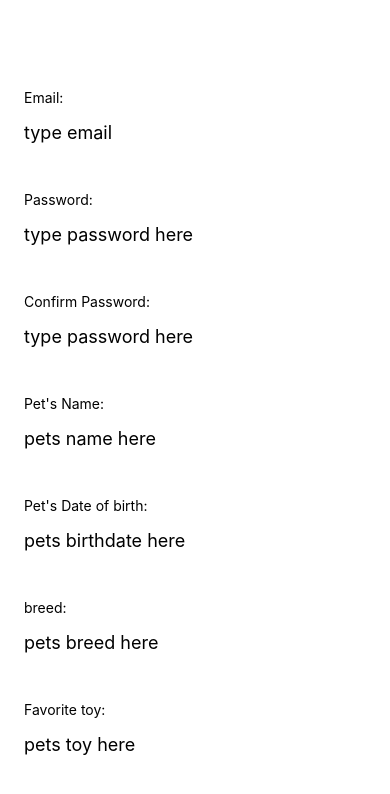
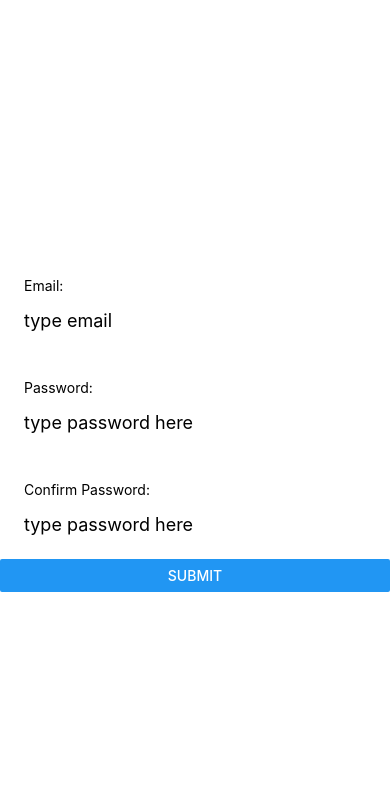
Before and after one commit to KeyG94/woofsgram_native, a React Native app: screen / in a window 390 px wide. Shown: the top 794 px of the page. Built offline with nearby package versions, Linux system fonts and the light colour scheme.

Commit message:
added yup package and corrected the object schema to confirm pass and show error on the first input field whenever its missing. -TODO: add error message to the other inputs

```diff
--- a/App.js
+++ b/App.js
@@ -1,29 +1,38 @@
 import React from "react";
-import { ScrollView } from "react-native";
+import { ScrollView, Button, Text } from "react-native";
 import InputField from "./components/InputField";
-import { Formik } from "formik";
+import { Formik, ErrorMessage } from "formik";
+import * as yup from "yup";
+
+const reviewSchema = yup.object({
+  email: yup.string().email().required("email is required"),
+  password: yup.string().required("password is required"),
+  controlPassword: yup
+    .string()
+    .required("Confirmation password is required")
+    .when("password", (password, schema) => {
+      if (password) return schema.required("Confirm Password is required");
+    })
+    .oneOf([yup.ref("password")]),
+});
 
 const App = () => {
-  const onSubmit = (values) => {
-    if (values.controlPassword !== values.password) {
-      alert("password does not match");
-    }
-  };
-
   return (
     <Formik
       initialValues={{
         email: "",
         password: "",
         controlPassword: "",
-        petName: "",
-        petBirth: "",
-        petBreed: "",
-        petFavToy: "",
       }}
-      onSubmit={onSubmit}
+      validationSchema={reviewSchema}
+      onSubmit={(values, { setSubmitting }) => {
+        setTimeout(() => {
+          alert(JSON.stringify(values, null, 2));
+          setSubmitting(false);
+        }, 400);
+      }}
     >
-      {({ values, handleChange, handleSubmit }) => (
+      {({ values, handleChange, handleSubmit, isSubmitting, errors }) => (
         <ScrollView
           contentContainerStyle={{
             flex: 1,
@@ -37,6 +46,7 @@ const App = () => {
             onChangeText={handleChange("email")}
             secureTextEntry={false}
           />
+          {errors.email ? <Text>{errors.email}</Text> : null}
           <InputField
             label="Password"
             placeholder="type password here"
@@ -52,34 +62,9 @@ const App = () => {
             secureTextEntry
             onSubmitEditing={handleSubmit}
           />
-          <InputField
-            label="Pet's Name"
-            placeholder="pets name here"
-            value={values.petName}
-            onChangeText={handleChange("petName")}
-            secureTextEntry={false}
-          />
-          <InputField
-            label="Pet's Date of birth"
-            placeholder="pets birthdate here"
-            value={values.birthdate}
-            onChangeText={handleChange("petBirth")}
-            secureTextEntry={false}
-          />
-          <InputField
-            label="breed"
-            placeholder="pets breed here"
-            value={values.breed}
-            onChangeText={handleChange("petBreed")}
-            secureTextEntry={false}
-          />
-          <InputField
-            label="Favorite toy"
-            placeholder="pets toy here"
-            value={values.favPetToy}
-            onChangeText={handleChange("favPetToy")}
-            secureTextEntry={false}
-          />
+          <Button title="submit" onPress={handleSubmit} disabled={isSubmitting}>
+            Submit
+          </Button>
         </ScrollView>
       )}
     </Formik>
--- a/package.json
+++ b/package.json
@@ -16,7 +16,8 @@
     "react": "17.0.1",
     "react-dom": "17.0.1",
     "react-native": "0.64.3",
-    "react-native-web": "0.17.1"
+    "react-native-web": "0.17.1",
+    "yup": "^0.32.11"
   },
   "devDependencies": {
     "@babel/core": "^7.12.9"
```
Also changed, not shown: 1 other file (tests, documents, lock files or other folders).
